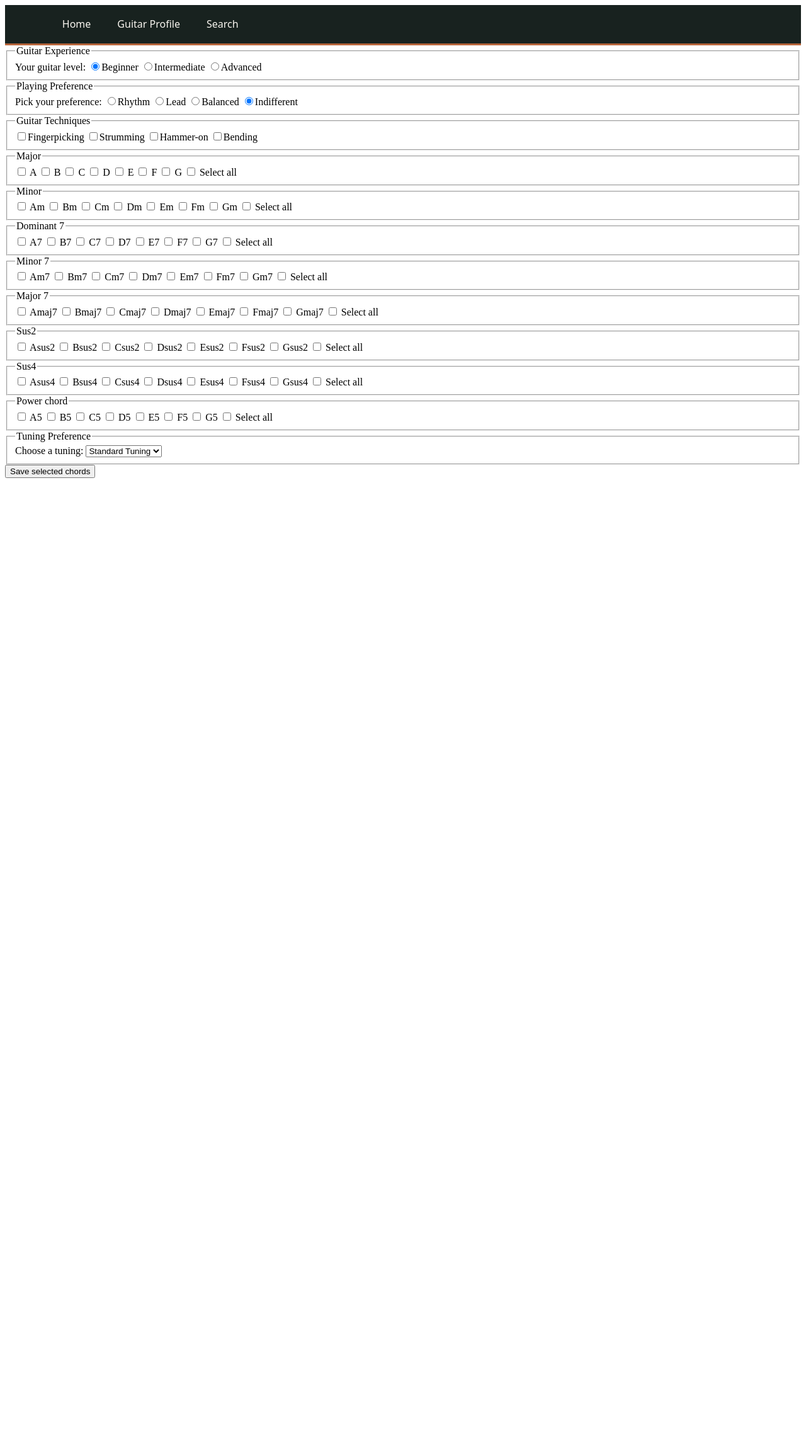
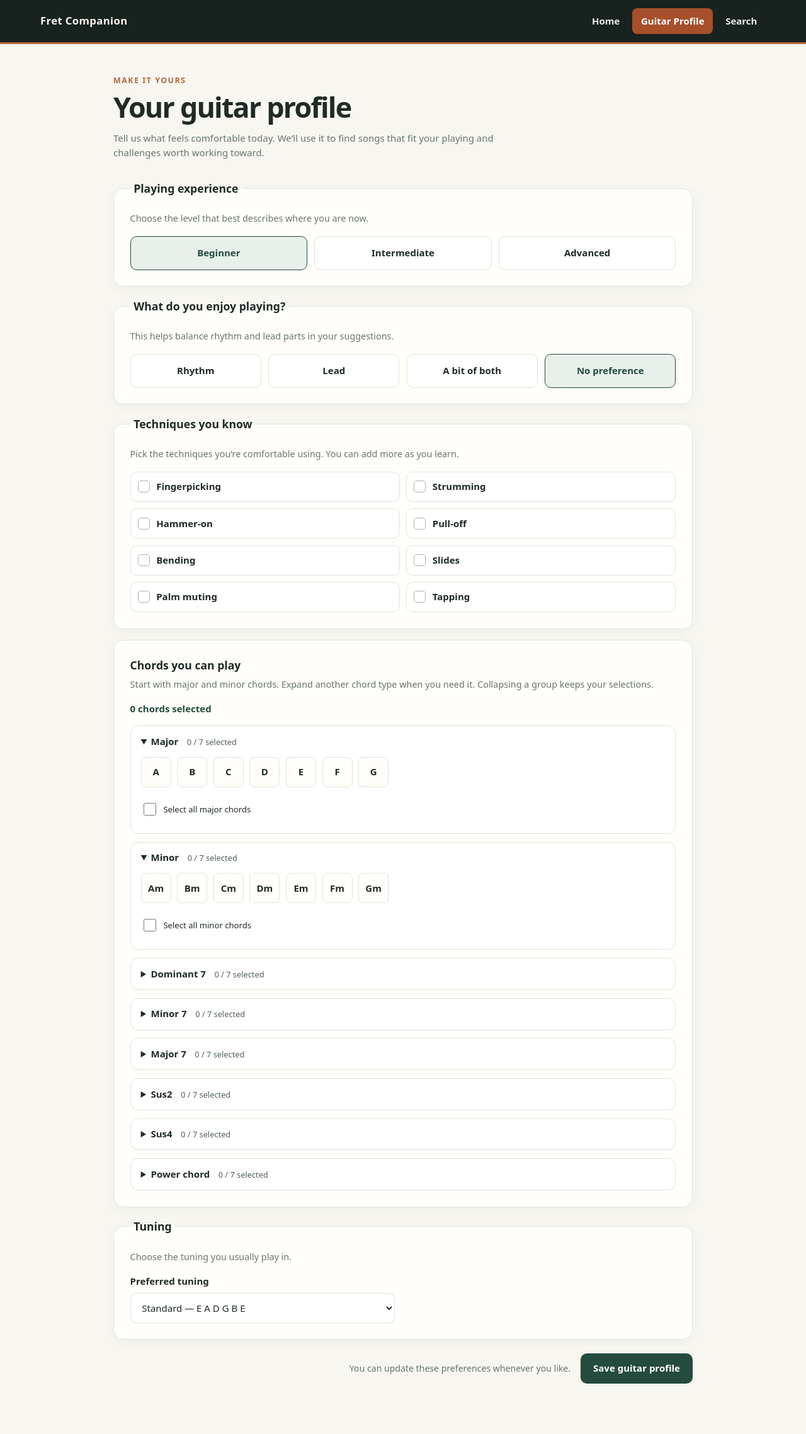
Before and after one commit to marvinwiget/FretCompanion, a Flask app: page /guitar-profile in a window 1280 px wide. Shown: the whole page at 63% size. Before the commit the page ends 759 px from the top, so only its background shows below. Run offline with Flask 3, Linux system fonts and the light colour scheme; parts of the project's set-up code (start-up, migrations or seed data) failed here and were passed over.

Commit message:
big design changes

```diff
--- a/app/templates/profile.html
+++ b/app/templates/profile.html
@@ -3,151 +3,150 @@
 <head>
     <meta charset="UTF-8">
     <meta name="viewport" content="width=device-width, initial-scale=1.0">
-    <title>Profile</title>
+    <title>Guitar Profile | Fret Companion</title>
+    <link rel="stylesheet" href="{{ url_for('static', filename='css/profile.css') }}">
+<script src="{{ url_for('static', filename='js/app.js') }}" defer></script>
 </head>
-<style>
-    * {
-        box-sizing: border-box;
-    }
-
-    .header {
-        display: flex;
-        align-items: center;
-        justify-content: space-between;
-        padding: 12px 6%;
-        background-color: #18221f;
-        border-bottom: 3px solid #b7653b;
-    }
-
-    .navbar {
-        display: flex;
-        gap: 12px;
-    }
-
-    .navbar a {
-        color: #f8f5ef;
-        text-decoration: none;
-        padding: 9px 15px;
-        border-radius: 7px;
-        font: 500 16px/1.2 system-ui, sans-serif;
-        transition: background-color 160ms ease, color 160ms ease;
-    }
-
-    .navbar a:hover,
-    .navbar a:focus-visible {
-        color: white;
-        background-color: #a64f2b;
-        outline: none;
-    }
-
-    @media (max-width: 480px) {
-        .header {
-            padding-inline: 1rem;
-        }
-
-        .navbar {
-            gap: 2px;
-        }
-
-        .navbar a {
-            padding: 9px;
-            font-size: 14px;
-        }
-    }
-</style>
 <body>
+    {% set saved = session.get('guitar_profile') or {} %}
+    {% set learned = saved.get('learned_chords', []) %}
     <header class="header">
-        <nav class="navbar">
-            <a href="./">Home</a>
-            <a href="./guitar-profile">Guitar Profile</a>
-            <a href="./search">Search</a>
+        <a class="brand" href="/">Fret Companion</a>
+        <nav class="navbar" aria-label="Main navigation">
+            <a href="/">Home</a>
+            <a href="/guitar-profile" aria-current="page">Guitar Profile</a>
+            <a href="/search">Search</a>
         </nav>
     </header>
+
     <main>
-        <form action="/guitar-profile" method="post">
+        <section class="intro" aria-labelledby="page-title">
+            <p class="eyebrow">Make it yours</p>
+            <h1 id="page-title">Your guitar profile</h1>
+            <p>Tell us what feels comfortable today. We’ll use it to find songs that fit your playing and challenges worth working toward.</p>
+        </section>
 
-            <fieldset>
-              <legend>Guitar Experience</legend>
-              <label for="experience">Your guitar level:</label>
-              <input type="radio" name="experience" value="Beginner" checked><label>Beginner</label>
-              <input type="radio" name="experience" value="Intermediate"><label>Intermediate</label>
-              <input type="radio" name="experience" value="Advanced"><label>Advanced</label>
+        {% if request.method == 'POST' %}<p class="saved-message" role="status">Your guitar profile has been saved.</p>{% endif %}
+        <form class="profile-form" action="/guitar-profile" method="post">
+            <fieldset class="section">
+                <legend>Playing experience</legend>
+                <p class="section-hint">Choose the level that best describes where you are now.</p>
+                <div class="choice-grid">
+                    <label class="choice">
+                        <input type="radio" name="experience" value="Beginner" {% if saved.get("experience_level", "Beginner") == "Beginner" %}checked{% endif %}>
+                        <span>Beginner</span>
+                    </label>
+                    <label class="choice">
+                        <input type="radio" name="experience" value="Intermediate" {% if saved.get("experience_level", "Beginner") == "Intermediate" %}checked{% endif %}>
+                        <span>Intermediate</span>
+                    </label>
+                    <label class="choice">
+                        <input type="radio" name="experience" value="Advanced" {% if saved.get("experience_level", "Beginner") == "Advanced" %}checked{% endif %}>
+                        <span>Advanced</span>
+                    </label>
+                </div>
             </fieldset>
 
-            <fieldset>
-              <legend>Playing Preference</legend>
-              <label for="solo_type">Pick your preference:</label>
-              <input type="radio" name="solo_type" value="Rhythm"><label>Rhythm</label>
-              <input type="radio" name="solo_type" value="Lead"><label>Lead</label>
-              <input type="radio" name="solo_type" value="Balanced"><label>Balanced</label>
-              <input type="radio" name="solo_type" value="Indifferent" checked><label>Indifferent</label>
+            <fieldset class="section">
+                <legend>What do you enjoy playing?</legend>
+                <p class="section-hint">This helps balance rhythm and lead parts in your suggestions.</p>
+                <div class="choice-grid preference-grid">
+                    {% for value, label in [("Rhythm", "Rhythm"), ("Lead", "Lead"), ("Balanced", "A bit of both"), ("Indifferent", "No preference")] %}
+                    <label class="choice">
+                        <input type="radio" name="solo_type" value="{{ value }}" {% if value == saved.get("solo_preference", "Indifferent") %}checked{% endif %}>
+                        <span>{{ label }}</span>
+                    </label>
+                    {% endfor %}
+                </div>
             </fieldset>
 
-            <fieldset>
-              <legend>Guitar Techniques</legend>
-              <label><input type="checkbox" name="technique" value="Fingerpicking">Fingerpicking</label>
-              <label><input type="checkbox" name="technique" value="Strumming">Strumming</label>
-              <label><input type="checkbox" name="technique" value="Hammer-on">Hammer-on</label>
-              <label><input type="checkbox" name="technique" value="Bending">Bending</label>
+            <fieldset class="section">
+                <legend>Techniques you know</legend>
+                <p class="section-hint">Pick the techniques you’re comfortable using. You can add more as you learn.</p>
+                <div class="technique-grid">
+                    {% for technique in ["Fingerpicking", "Strumming", "Hammer-on", "Pull-off", "Bending", "Slides", "Palm muting", "Tapping"] %}
+                    <label class="choice technique-choice">
+                        <input type="checkbox" name="technique" value="{{ technique }}" {% if technique in saved.get("techniques", []) %}checked{% endif %}>
+                        <span>{{ technique }}</span>
+                    </label>
+                    {% endfor %}
+                </div>
             </fieldset>
 
+            <section class="section" aria-labelledby="chords-heading">
+                <h2 id="chords-heading" class="section-title">Chords you can play</h2>
+                <p class="section-hint chord-hint">Start with major and minor chords. Expand another chord type when you need it. Collapsing a group keeps your selections.</p>
+                <p id="chord-total" class="selection-count" aria-live="polite"></p>
+                <div class="chord-list">
+                    {% set available = namespace(chords=[]) %}
                     {% for chord_type in params.chord_types %}
-            <fieldset>
-                <legend>{{ chord_type.label }}</legend>
-
+                    <details class="chord-group" {% if chord_type.suffix in ['', 'm'] %}open{% endif %}>
+                        <summary>{{ chord_type.label }} <span class="row-count"></span></summary>
+                        <fieldset class="chord-row">
+                            <legend class="visually-hidden">{{ chord_type.label }} chords</legend>
+                            <div class="chord-buttons">
                                 {% for root in params.roots %}
                                 {% set chord = root ~ chord_type.suffix %}
-
-                <label>
-                    <input
-                    type="checkbox"
-                    name="chords"
-                    value="{{ chord }}"
-                    class="chord-option"
-                    >
-                    {{ chord }}
+                                {% set available.chords = available.chords + [chord] %}
+                                <label class="chord-choice">
+                                    <input type="checkbox" name="chords" value="{{ chord }}" class="chord-option" {% if chord in learned %}checked{% endif %}>
+                                    <span>{{ chord }}</span>
                                 </label>
                                 {% endfor %}
-
-                <label>
-                <input type="checkbox" class="select-all">
-                Select all
+                            </div>
+                            <label class="select-all">
+                                <input type="checkbox" class="select-all-checkbox">
+                                <span>Select all {{ chord_type.label|lower }} chords</span>
                             </label>
                         </fieldset>
+                    </details>
                     {% endfor %}
+                </div>
+                {% for chord in learned if chord not in available.chords %}
+                <label class="chord-choice retained-chord">
+                    <input type="checkbox" name="chords" value="{{ chord }}" class="chord-option" checked>
+                    <span>{{ chord }}</span>
+                </label>
+                {% endfor %}
+            </section>
 
-            <fieldset>
-              <legend>Tuning Preference</legend>
-              <label for="tuning">Choose a tuning:</label>
-
-              <select name="tuning">
-                <option value="Standard" >Standard Tuning</option>
-                <option value="Indifferent">Indifferent</option>
+            <fieldset class="section">
+                <legend>Tuning</legend>
+                <p class="section-hint">Choose the tuning you usually play in.</p>
+                <div class="select-wrap">
+                    <label for="tuning">Preferred tuning</label>
+                    <select id="tuning" name="tuning">
+                        {% set tunings = [
+                            ('Standard', 'Standard — E A D G B E'),
+                            ('Indifferent', 'No preference'),
+                            ('Drop D', 'Drop D — D A D G B E'),
+                            ('Half-step down', 'Half-step down — E♭ A♭ D♭ G♭ B♭ E♭'),
+                            ('D Standard', 'D standard — D G C F A D'),
+                            ('Drop C', 'Drop C — C G C F A D'),
+                            ('Open G', 'Open G — D G D G B D'),
+                            ('Open D', 'Open D — D A D F♯ A D'),
+                            ('Open E', 'Open E — E B E G♯ B E'),
+                            ('Open A', 'Open A — E A E A C♯ E'),
+                            ('DADGAD', 'DADGAD — D A D G A D')
+                        ] %}
+                        {% set selected_tuning = saved.get('tuning_preferences', 'Standard') %}
+                        {% for value, label in tunings %}
+                        <option value="{{ value }}" {% if selected_tuning == value %}selected{% endif %}>{{ label }}</option>
+                        {% endfor %}
+                        {% if selected_tuning not in tunings|map(attribute=0)|list %}
+                        <option value="{{ selected_tuning }}" selected>{{ selected_tuning }}</option>
+                        {% endif %}
                     </select>
+                </div>
             </fieldset>
 
-        <button type="submit">Save selected chords</button>
+            <div class="form-footer">
+                <p>You can update these preferences whenever you like.</p>
+                <button class="save-button" type="submit">Save guitar profile</button>
+            </div>
         </form>
     </main>
+
+
 </body>
-
-<script>
-  document.querySelectorAll("fieldset").forEach((row) => {
-    const selectAll = row.querySelector(".select-all");
-    const chordOptions = row.querySelectorAll(".chord-option");
-
-    selectAll.addEventListener("change", () => {
-      chordOptions.forEach((chord) => {
-        chord.checked = selectAll.checked;
-      });
-    });
-
-    chordOptions.forEach((chord) => {
-      chord.addEventListener("change", () => {
-        selectAll.checked = [...chordOptions].every((option) => option.checked);
-      });
-    });
-  });
-</script>
-
 </html>
```
Also changed, not shown: app/templates/home.html (+28 -68 lines), app/templates/search.html (+89 -118 lines). Lines whose indentation alone changed are shown as unchanged.
